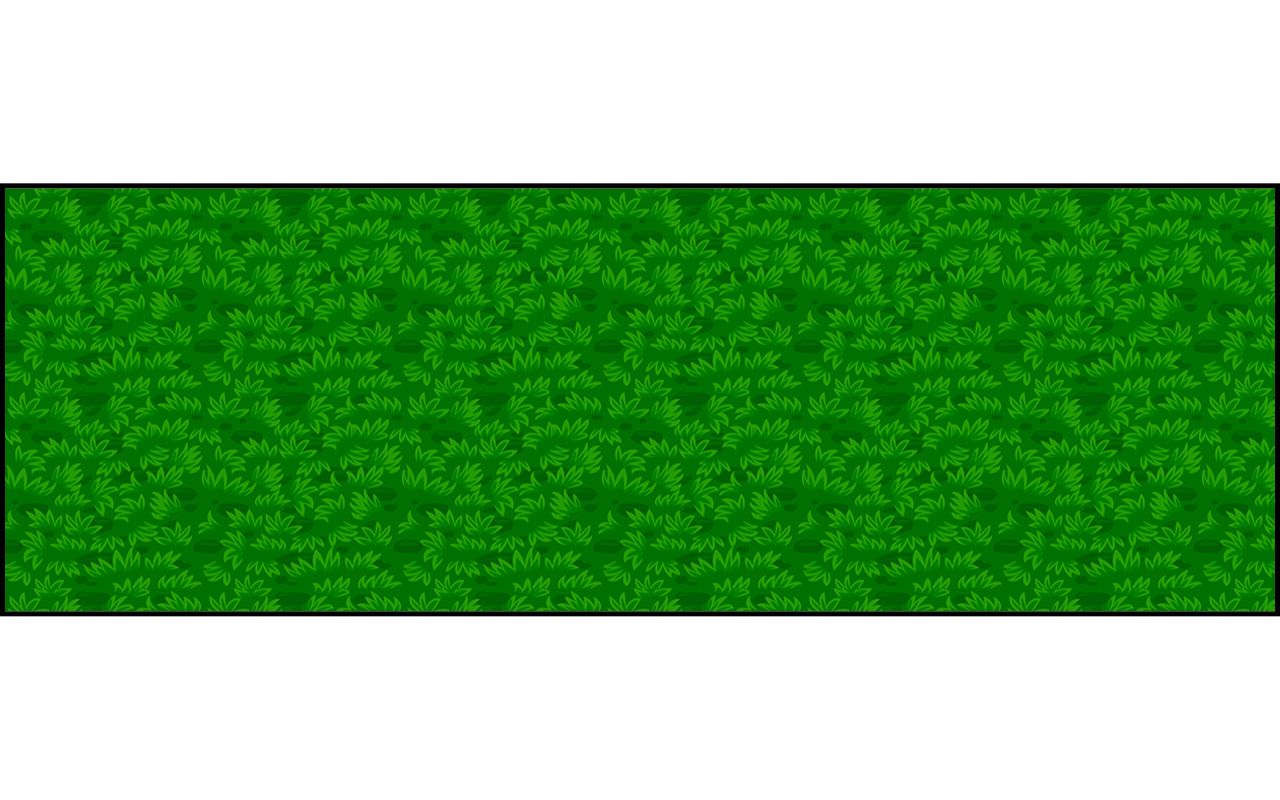
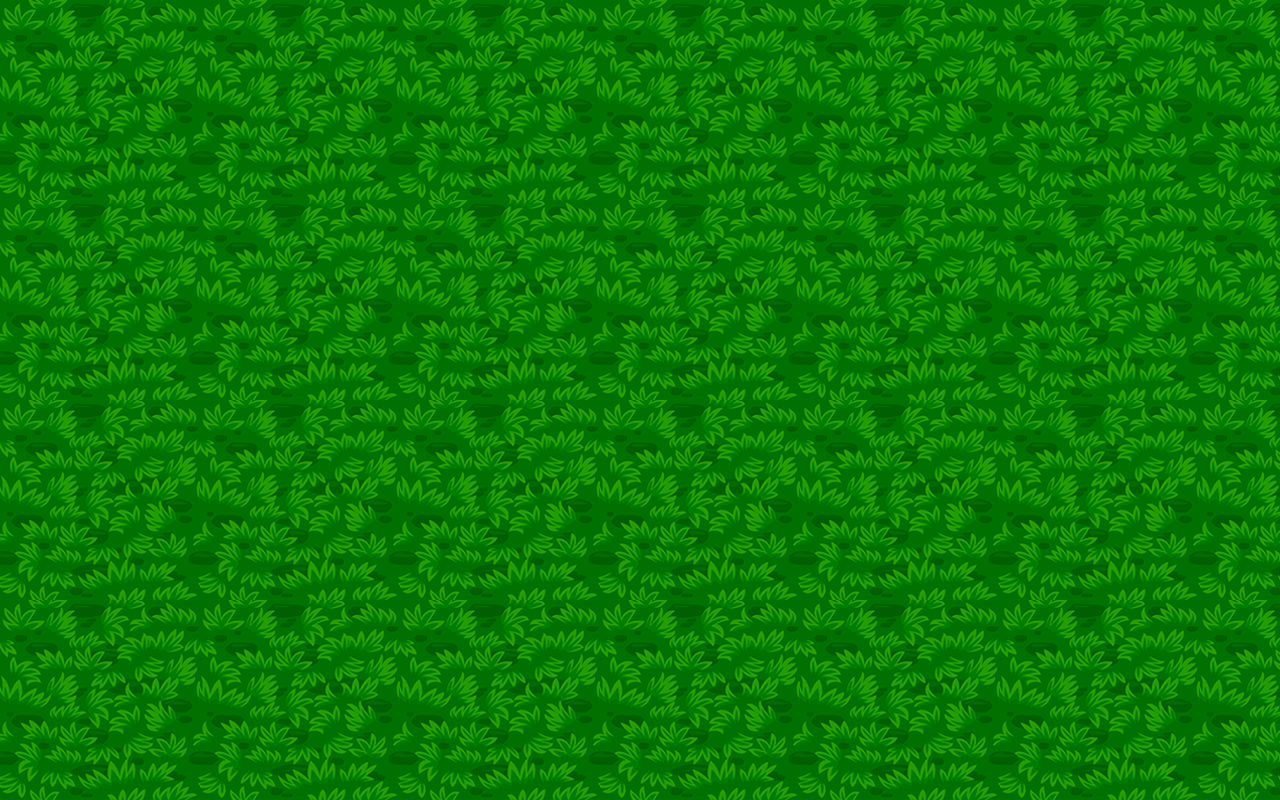
Before and after one commit to JurgitaE/player-vs-ai, a website with bundled scripts: page index.html in a window 1280 px wide. Built offline with nearby package versions, Linux system fonts and the light colour scheme.

Commit message:
canvas resize, game, gameLaunch and inputHandler classes

```diff
--- /dev/null
+++ b/javascript/Game.js
@@ -0,0 +1,21 @@
+import InputHandler from './InputHandler.js';
+
+class Game {
+    constructor(canvas, context) {
+        this.canvas = canvas;
+        this.ctx = context;
+        this.width = this.canvas.width;
+        this.height = this.canvas.height;
+
+        this.input = new InputHandler(this);
+    }
+
+    resize(width, height) {
+        this.canvas.width = Math.floor(width);
+        this.width = this.canvas.width;
+        this.canvas.height = Math.floor(height);
+        this.height = this.canvas.height;
+    }
+}
+
+export default Game;
--- /dev/null
+++ b/javascript/InputHandler.js
@@ -0,0 +1,10 @@
+class InputHandler {
+    constructor(game) {
+        this.game = game;
+
+        window.addEventListener('resize', e =>
+            this.game.resize(e.currentTarget.innerWidth, e.currentTarget.innerHeight)
+        );
+    }
+}
+export default InputHandler;
--- a/javascript/gameLaunch.js
+++ b/javascript/gameLaunch.js
@@ -1,8 +1,12 @@
+import Game from './Game.js';
+
 export default function gameLaunch() {
     window.addEventListener('load', () => {
         const canvas = document.getElementById('canvas1');
         const ctx = canvas.getContext('2d');
-        canvas.width = 1500;
-        canvas.height = 500;
+        canvas.width = window.innerWidth;
+        canvas.height = window.innerHeight;
+
+        const game = new Game(canvas, ctx);
     });
 }
--- a/style.css
+++ b/style.css
@@ -7,7 +7,6 @@ body * {
 
 #canvas1 {
     background: url(assets/images/grass_night.png);
-    border: 5px solid black;
     position: absolute;
     top: 50%;
     left: 50%;
```
Also changed, not shown: 1 other file.
